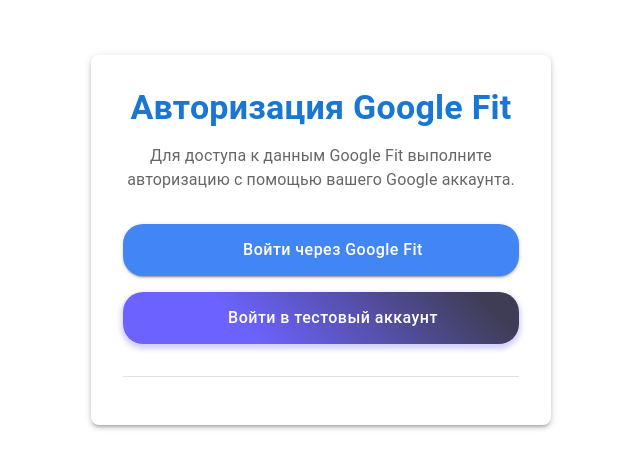
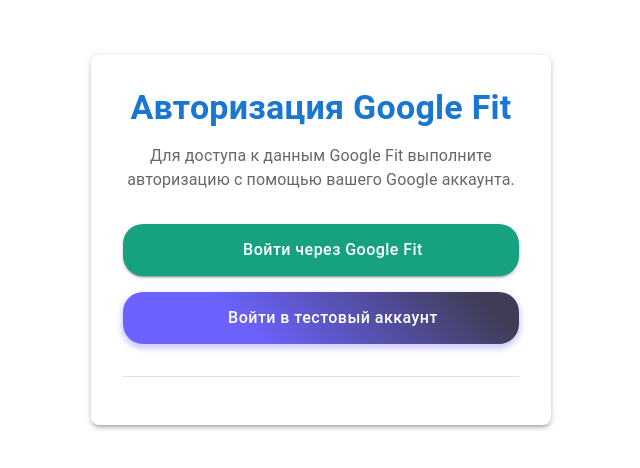
Before and after one commit to HSE-COURSEWORK-2025/hse-coursework-front, a React (Create React App) app: page /auth in a window 1280 px wide. Shown: the part 184-652 px from the top of the page, without its empty margins (351-991 px from the left). Built offline with nearby package versions, Linux system fonts and the light colour scheme; some icons are missing; what chartjs-plugin-zoom would draw is missing.

Commit message:
updated design

```diff
--- a/src/pages/GoogleFitnessAuthPage/GoogleFitnessAuthPage.tsx
+++ b/src/pages/GoogleFitnessAuthPage/GoogleFitnessAuthPage.tsx
@@ -143,7 +143,7 @@
           <Typography variant="h4" sx={{ mb: 2, fontWeight: 700, color: "primary.main" }}>Авторизация Google Fit</Typography>
           <Typography variant="body1" color="text.secondary" sx={{ mb: 4 }}>Для доступа к данным Google Fit выполните авторизацию с помощью вашего Google аккаунта.</Typography>
           <Box sx={{ display: "flex", flexDirection: "column", alignItems: "center", gap: 2 }}>
-            <Button variant="contained" onClick={handleSignIn} startIcon={<DirectionsRun />} sx={{ backgroundColor: "#4285F4", borderRadius: "20px", py: 1.5, px: 3, fontSize: 16, width: "100%", textTransform: "none", ':hover': { backgroundColor: '#357ae8' } }}>
+            <Button variant="contained" onClick={handleSignIn} startIcon={<DirectionsRun />} sx={{ backgroundColor: "#16a180", borderRadius: "20px", py: 1.5, px: 3, fontSize: 16, width: "100%", textTransform: "none", ':hover': { backgroundColor: '#13876e' } }}>
               Войти через Google Fit
             </Button>
 
```
